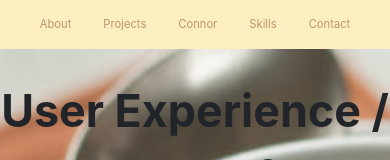
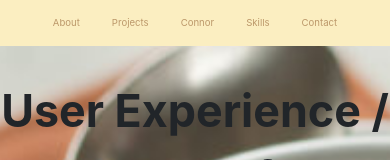
Before and after one commit to Racksoup/Developer_Profile, a React (Create React App) app: page / in a window 390 px wide. Shown: the top 160 px of the page. Built offline with nearby package versions, Linux system fonts and the light colour scheme.

Commit message:
Version 0.0.5

```diff
--- a/src/componentcss/pageNavbar.css
+++ b/src/componentcss/pageNavbar.css
@@ -22,6 +22,6 @@
 
 	.nav-link {
 		color: #bc986a;
-		font-size: 0.7rem;
+		font-size: 0.6rem;
 	}
 }
```
